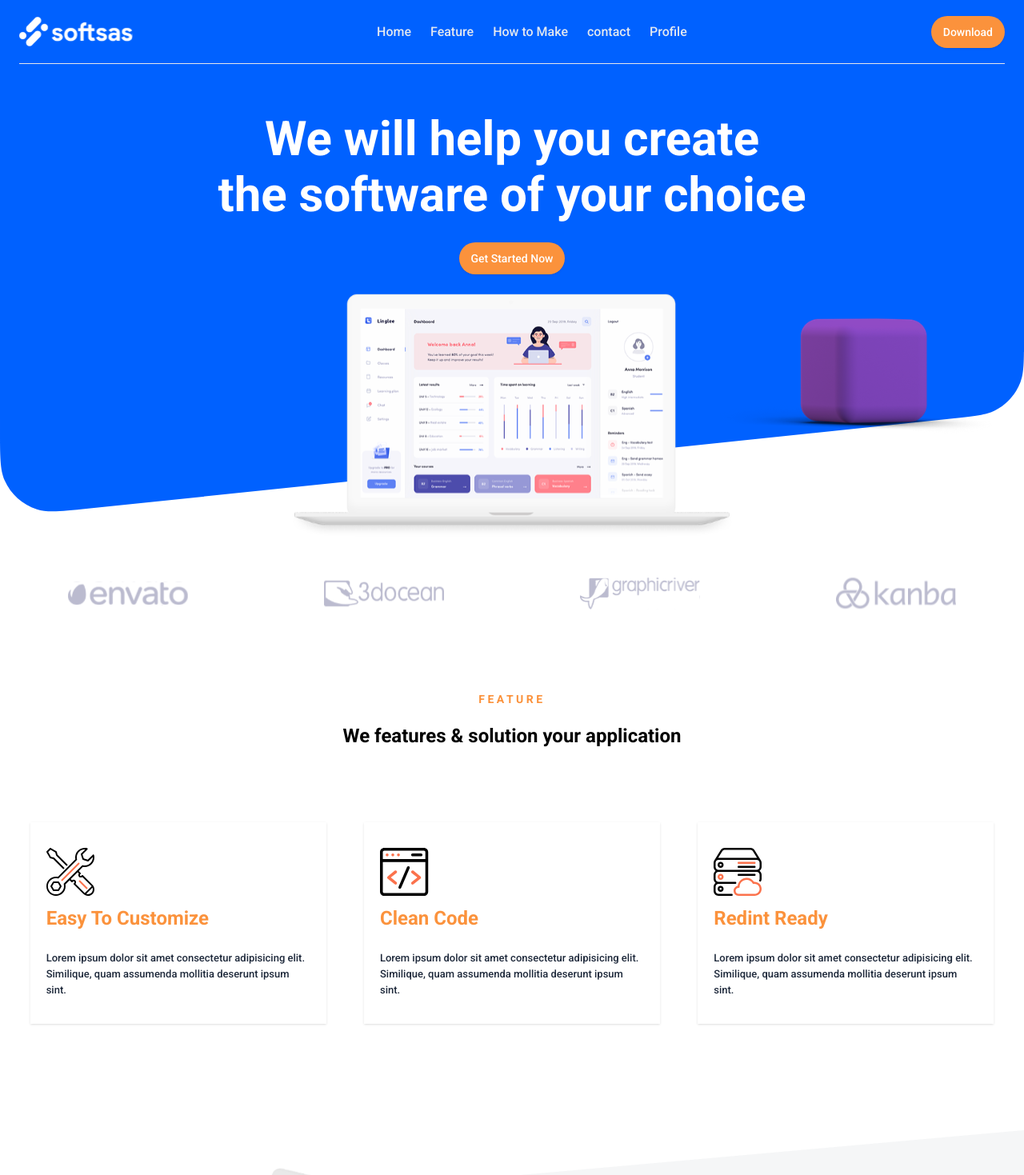
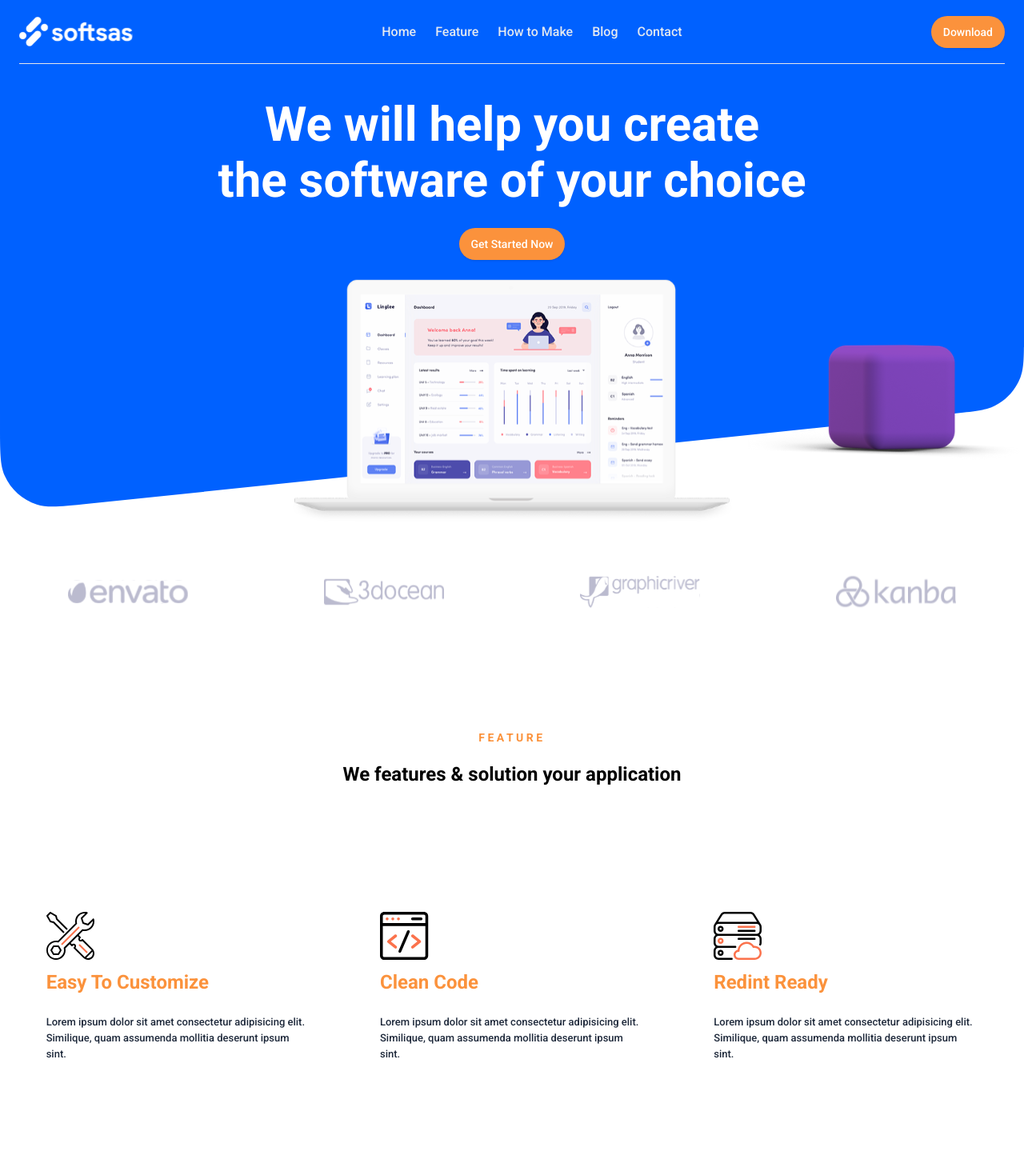
Before and after one commit to Pep-sanz/softses, a React (Vite) app: page / in a window 1280 px wide. Shown: the top 1469 px of the page at 80% size. Built offline with nearby package versions, Linux system fonts and the light colour scheme.

Commit message:
project completed

```diff
--- a/package.json
+++ b/package.json
@@ -13,7 +13,8 @@
     "antd": "^5.12.2",
     "react": "^18.2.0",
     "react-dom": "^18.2.0",
-    "react-icons": "^4.12.0"
+    "react-icons": "^4.12.0",
+    "react-router-dom": "^6.21.1"
   },
   "devDependencies": {
     "@types/react": "^18.2.37",
--- a/src/App.jsx
+++ b/src/App.jsx
@@ -1,18 +1,20 @@
+import FeatureSection from "./pages/FeatureSection";
 import QuestionsSection from "./pages/QuestionsSection";
-import FeatureSection from "./pages/FeatureSection";
+import BlogPost from "./pages/blogPost";
+import Download from "./pages/download";
 import HeroSection from "./pages/heroSection";
 import HowItWork from "./pages/howItWork";
-import WorkProcess from "./pages/workProcess";
 import PricingTable from "./pages/pricingtable";
 import TestiMonials from "./pages/testiMonials";
-import BlogPost from "./pages/blogPost";
-import Download from "./pages/download";
+import WorkProcess from "./pages/workProcess";
+import Navbar from "./components/navbar";
 import Footer from "./pages/footer";
 
 export default function App() {
   return (
-    <div className="w-full flex flex-col">
-      <HeroSection/>
+    <div className="app">
+      <Navbar />
+      <HeroSection />
       <FeatureSection />
       <HowItWork />
       <QuestionsSection />
--- a/src/components/MyDropdown/MyDropdown.jsx
+++ b/src/components/MyDropdown/MyDropdown.jsx
@@ -14,7 +14,7 @@ export default function MyDropdown({ textHeader }) {
     <div className={`dropdown ${isOpen ? "open" : ""}`}>
       <div className={`header-dropdown shadow  ${isOpen ? "text-slate-100 bg-orange-400" : ""}`}>
         <span>{textHeader}</span>
-        <div className="toggle">
+        <div className="toggle cursor-pointer">
           <FiChevronDown onClick={toggleDropdown} className={`arrow-down ${isOpen ? "animation-toggle" : ""}`} />
         </div>
       </div>
--- a/src/components/card.jsx
+++ b/src/components/card.jsx
@@ -6,7 +6,7 @@
 export default function Card({poster,date,title,paraghraf}) {
   return (
     <>
-      <div className="max-w-[370px] mx-auto my-3 bg-white shadow flex flex-col justify-evenly items-start px-5 py-8 box-border font-roboto gap-3 sm:w-auto">
+      <div className="max-w-[370px] mx-auto my-3 bg-white hover:shadow-lg flex flex-col justify-evenly cursor-pointer items-start px-5 py-8 box-border font-roboto gap-3 sm:w-auto">
            <img src={poster} alt="" />
            <h5 className="text-center text-orange-400 font-bold text-lg lg:text-2xl">{title}</h5>
            <div className="text-orange-400 text-[13px] font-normal">{date}</div>
--- a/src/components/navbar.jsx
+++ b/src/components/navbar.jsx
@@ -10,11 +10,11 @@ export default function Navbar() {
   };
 
   const menuItem = [
-    { label: "Home", href: "/home" },
-    { label: "Feature", href: "/home" },
-    { label: "How to Make", href: "/home" },
-    { label: "contact", href: "/home" },
-    { label: "Profile", href: "/home" },
+    { label: "Home", href: "#home" },
+    { label: "Feature", href: "#feature" },
+    { label: "How to Make", href: "#howItWork" },
+    { label: "Blog", href: "#blog" },
+    { label: "Contact", href: "#contact" },
   ];
 
   return (
@@ -53,7 +53,7 @@ export default function Navbar() {
       >
         <ul className=" flex flex-col pt-20 md:hidden h-full w-full">
           {menuItem.map((res, i) => (
-            <li className="p-6 border-b" key={i}>
+            <li className="p-6 border-b" onClick={handleclick} key={i}>
               <a href={res.href} className="hover:text-orange-400 active:text-orange-400 text-slate-100 text-md font-bold">
                 {res.label}
               </a>
--- a/src/pages/FeatureSection.jsx
+++ b/src/pages/FeatureSection.jsx
@@ -3,23 +3,22 @@ import Icon from "../assets/icon.svg";
 import Icon1 from "../assets/icon1.svg";
 import Icon2 from "../assets/icon2.svg";
 
+const features = [
+  { poster: Icon, title: "Easy To Customize", paraghraf: "Lorem ipsum dolor sit amet consectetur adipisicing elit. Similique, quam assumenda mollitia deserunt ipsum sint." },
+  { poster: Icon1, title: "Clean Code", paraghraf: "Lorem ipsum dolor sit amet consectetur adipisicing elit. Similique, quam assumenda mollitia deserunt ipsum sint." },
+  { poster: Icon2, title: "Redint Ready", paraghraf: "Lorem ipsum dolor sit amet consectetur adipisicing elit. Similique, quam assumenda mollitia deserunt ipsum sint." },
+];
 export default function FeatureSection() {
-  const features = [
-    { poster: Icon, title: "Easy To Customize", paraghraf:"Lorem ipsum dolor sit amet consectetur adipisicing elit. Similique, quam assumenda mollitia deserunt ipsum sint."},
-    { poster: Icon1, title:"Clean Code", paraghraf: "Lorem ipsum dolor sit amet consectetur adipisicing elit. Similique, quam assumenda mollitia deserunt ipsum sint." },
-    { poster: Icon2, title:"Redint Ready", paraghraf: "Lorem ipsum dolor sit amet consectetur adipisicing elit. Similique, quam assumenda mollitia deserunt ipsum sint." },
-  ];
-
   return (
-    <div className="w-full text-slate-800 font-roboto flex flex-col justify-between items-center gap-20 my-16">
-      <div className="flex flex-col justify-center items-center gap-5">
+    <div className="w-full lg:h-screen text-slate-800 font-roboto flex flex-col pt-28 items-center"  id="feature">
+      <div className="flex flex-col justify-center items-center gap-5 mb-28">
         <h5 className="text-center text-orange-400 text-sm font-bold tracking-[3.50px]">FEATURE</h5>
         <p className="text-center text-black font-bold text-2xl">We features & solution your application</p>
       </div>
       <div className="container mx-auto grid grid-cols-1 sm:grid-cols-2 lg:flex lg:justify-between items-center gap-5 px-6">
-       {features.map((res,i)=>(
-        <Card key={i} poster={res.poster} title={res.title} paraghraf={res.paraghraf}/>
-       ))}
+        {features.map((res, i) => (
+          <Card key={i} poster={res.poster} title={res.title} paraghraf={res.paraghraf} />
+        ))}
       </div>
     </div>
   );
--- a/src/pages/blogPost.jsx
+++ b/src/pages/blogPost.jsx
@@ -24,7 +24,7 @@ const blogFostContent = [
 
 export default function BlogPost() {
   return (
-    <div className="container mx-auto flex flex-col justify-evenly items-center font-roboto px-6">
+    <div className="container py-28 mx-auto flex flex-col justify-evenly items-center font-roboto px-6 " id="blog">
       <div className="w-full flex flex-col justify-center items-center mb-10 lg:mb-0">
         <h5 className="text-orange-400 text-sm font-bold tracking-[3.50px] mb-3">BLOG POST</h5>
         <p className="text-black font-bold text-2xl text-center">Latest insight post the our company</p>
--- a/src/pages/download.jsx
+++ b/src/pages/download.jsx
@@ -5,7 +5,7 @@ import Button from "../components/button";
 
 export default function Download() {
   return (
-    <div className="container m-auto flex justify-center items-center font-roboto mt-20 px-6 lg:pb-20" >
+    <div className="container m-auto flex justify-center items-center font-roboto px-6 lg:pb-20" >
       <div className="h-[335px] relative mt-[84px] w-full">
         <div className="h-[284px] absolute bg-blue-600 bg-opacity-20 rounded-[30px] w-full top-[30px] left-[30px] hidden sm:block" />
         <div className="h-[284px] absolute bg-blue-600 bg-opacity-30 rounded-[30px] w-full top-[5px] left-[16px] hidden sm:block" />
--- a/src/pages/footer.jsx
+++ b/src/pages/footer.jsx
@@ -1,81 +1,66 @@
 import { FiFacebook, FiInstagram, FiLinkedin, FiTwitter } from "react-icons/fi";
 import Logo2 from "../assets/logo2.png";
 
+const companyMenu = [{ label: "About us" }, { label: "Our Team" }, { label: "Products" }, { label: "Contact" }];
+const productMenu = [{ label: "Feature" }, { label: " pricing" }, { label: "Credit" }, { label: "FAQ" }];
+const downloadMenu = [{ label: " iOS" }, { label: "Android" }, { label: "Microsoft" }, { label: "Desktop" }];
+const supportMenu = [{ label: " Privacy" }, { label: "Help" }, { label: "terms" }, { label: "FAQ" }];
+
 export default function Footer() {
   return (
-    <footer className="w-full flex flex-col justify-center items-center border-t-2 overflow-hidden">
+    <footer className="w-full flex flex-col justify-center items-center border-t-2 overflow-hidden px-6">
       <div className=" h-[341px] container flex flex-col justify-between items-center border-b-2 lg:flex-row ">
-        <div className=" box-border h-full flex flex-col justify-center text-sm">
+        <div className=" box-border w-full h-full flex flex-col justify-center text-sm">
           <img src={Logo2} alt="" className="mb-[25px] w-[100px] h-[25px] lg:w-[193.28px] lg:h-[50px]" />
-          <span className="w-[370px]">Landing page builder is a hosted platform powered by the brizy builder aiming to connect you with potential clients.</span>
+          <span >Landing page builder is a hosted platform powered by the brizy builder aiming to connect you with potential clients.</span>
         </div>
         <div className="w-full flex justify-around items-center text-stone-500 text-[13px] font-normal ">
           <div className="leading-7">
             <h5 className="font-bold text-black leading-loose text-base mb-[15px]">Company</h5>
             <ul>
-              <li>
-                <a href="" className="hover:text-orange-400 transition">About us</a>
-              </li>
-              <li>
-                <a href="" className="hover:text-orange-400 transition">Our Team</a>
-              </li>
-              <li>
-                <a href="" className="hover:text-orange-400 transition">Products</a>
-              </li>
-              <li>
-                <a href="" className="hover:text-orange-400 transition">Contact</a>
-              </li>
+              {companyMenu.map((res, i) => (
+                <li key={i}>
+                  <a href="" className="hover:text-orange-400 transition">
+                    {res.label}
+                  </a>
+                </li>
+              ))}
             </ul>
           </div>
           <div className="leading-7">
             <h5 className="font-bold text-black leading-loose text-base mb-[15px]">Product</h5>
             <ul>
-              <li>
-                <a href="" className="hover:text-orange-400 transition">Feature</a>
-              </li>
-              <li>
-                <a href="" className="hover:text-orange-400 transition">pricing</a>
-              </li>
-              <li>
-                <a href="" className="hover:text-orange-400 transition">Credit</a>
-              </li>
-              <li>
-                <a href="" className="hover:text-orange-400 transition">FAQ</a>
-              </li>
+              {productMenu.map((res, i) => (
+                <li key={i}>
+                  <a href="" className="hover:text-orange-400 transition">
+                    {res.label}
+                  </a>
+                </li>
+              ))}
             </ul>
           </div>
           <div className="leading-7">
             <h5 className="font-bold text-black leading-loose text-base mb-[15px]">Download</h5>
             <ul>
-              <li>
-                <a href="" className="hover:text-orange-400 transition">iOS</a>
-              </li>
-              <li>
-                <a href="" className="hover:text-orange-400 transition">Android</a>
-              </li>
-              <li>
-                <a href="" className="hover:text-orange-400 transition">Microsoft</a>
-              </li>
-              <li>
-                <a href="" className="hover:text-orange-400 transition">Desktop</a>
-              </li>
+              {downloadMenu.map((res, i) => (
+                <li key={i}>
+                  <a href="" className="hover:text-orange-400 transition">
+                    {res.label}
+                  </a>
+                </li>
+              ))}
             </ul>
           </div>
           <div className="leading-7">
             <h5 className="font-bold text-black leading-loose text-base mb-[15px]">Support</h5>
             <ul>
-              <li>
-                <a href="" className="hover:text-orange-400 transition">Privacy</a>
-              </li>
-              <li>
-                <a href="" className="hover:text-orange-400 transition">Help</a>
-              </li>
-              <li>
-                <a href="" className="hover:text-orange-400 transition">terms</a>
-              </li>
-              <li>
-                <a href="" className="hover:text-orange-400 transition">FAQ</a>
-              </li>
+              {supportMenu.map((res, i) => (
+                <li key={i}>
+                  <a href="" className="hover:text-orange-400 transition">
+                    {res.label}
+                  </a>
+                </li>
+              ))}
             </ul>
           </div>
         </div>
@@ -88,16 +73,16 @@ export default function Footer() {
         </div>
         <div className="w-[180px] h-[30px] flex justify-between items-center ">
           <a href="" className="hover:bg-blue-600 hover:text-white transition text-stone-300 w-[40px] h-[40px] rounded-full flex justify-center items-center border border-stone-300">
-            <FiFacebook className="w-[20px] h-[20px]"/>
+            <FiFacebook className="w-[20px] h-[20px]" />
           </a>
           <a href="" className="hover:bg-blue-600 hover:text-white transition text-stone-300 w-[40px] h-[40px] rounded-full flex justify-center items-center border border-stone-300">
-            <FiTwitter className="w-[20px] h-[20px]"/>
+            <FiTwitter className="w-[20px] h-[20px]" />
           </a>
           <a href="" className="hover:bg-blue-600 hover:text-white transition text-stone-300 w-[40px] h-[40px] rounded-full flex justify-center items-center border border-stone-300">
-            <FiInstagram className="w-[20px] h-[20px]"/>
+            <FiInstagram className="w-[20px] h-[20px]" />
           </a>
           <a href="" className="hover:bg-blue-600 hover:text-white transition text-stone-300 w-[40px] h-[40px] rounded-full flex justify-center items-center border border-stone-300">
-            <FiLinkedin className="w-[20px] h-[20px]"/>
+            <FiLinkedin className="w-[20px] h-[20px]" />
           </a>
         </div>
       </div>
--- a/src/pages/heroSection.jsx
+++ b/src/pages/heroSection.jsx
@@ -1,5 +1,4 @@
 import Button from "../components/button";
-import Navbar from "../components/navbar";
 import Cube from "../assets/cube.svg";
 import Laptop from "../assets/img.svg";
 import Envato from "../assets/envato.svg";
@@ -9,11 +8,10 @@ import Kanba from "../assets/kanba.svg";
 
 export default function HeroSection() {
   return (
-    <div className="w-full h-screen font-roboto overflow-x-hidden">
-      <Navbar />
-      <div className="h-[45vh] lg:h-[55vh] bg-biru w-full relative">
+    <div className="w-full h-screen flex flex-col justify-center items-center gap-48 font-roboto pb-10 box-border" id="home">
+      <div className="h-[35vh] w-full lg:h-[65vh] bg-biru  relative">
         <img src="/img/bgBlue.svg" className="w-full -bottom-[80px] sm:-bottom-[150px] md:-bottom-[200px] absolute" alt="" />
-        <div className="absolute bottom-[-140px] sm:bottom-[-160px] md:bottom-[-200px] lg:bottom-[-185px] m-auto w-full h-full px-6  flex flex-col justify-between items-center">
+        <div className="absolute bottom-[-85px] sm:bottom-[-115px] md:bottom-[-145px] lg:bottom-[-185px] m-auto w-full h-full px-6  flex flex-col justify-between items-center">
           <div className="w-full h-full flex flex-col justify-center items-center mb-6">
             <div className="text-center text-white text-2xl sm:text-4xl font-bold mb-6 lg:text-6xl lg:leading-[70px]">
               <p>
@@ -25,11 +23,11 @@ export default function HeroSection() {
             <img src={Laptop} alt="laptop" className="w-[400px] md:w-[450px] lg:w-[550px] mt-6 sm:mt-10 lg:mt-6" />
           </div>
         </div>
-          <div className="hidden sm:block w-full h-[33vh] top-[280px] md:h-[42vh] relative">
-            <img src={Cube} alt="" className=" w-[30vh] md:w-[35vh] lg:w-[45vh] absolute right-[-35px] md:right-[-25px] lg:right-[20px] bottom-0 lg:-bottom-8" />
-          </div>
+        <div className="hidden sm:block w-full h-[33vh] top-[215px] md:h-[40vh] lg:h-[58vh] relative overflow-hidden">
+          <img src={Cube} alt="" className=" w-[30vh] md:w-[35vh] lg:w-[45vh] absolute right-[-35px] md:right-[-25px] lg:right-[-15px] bottom-0 lg:-bottom-8" />
+        </div>
       </div>
-      <div className="absolute w-full h-[25vh] lg:h-auto bottom-10 md:bottom-2 lg:flex justify-center items-center">
+      <div className="w-full lg:flex justify-center items-center md:mt-16">
         <div className="container grid grid-cols-2 m-auto lg:flex">
           <img src={Envato} alt="" className="h-[100px] w-[125px] mx-auto md:w-[150px]" />
           <img src={Docean} alt="" className="h-[100px] w-[125px] mx-auto md:w-[150px]" />
--- a/src/pages/howItWork.jsx
+++ b/src/pages/howItWork.jsx
@@ -2,11 +2,11 @@ import MacbookPro from "../assets/MacbookPro.svg";
 
 export default function HowItWork() {
   return (
-    <div className="w-full h-screen font-roboto bg-bgSilver bg-cover flex justify-center mb-16 lg:justify-end">
+    <div className="w-full h-screen font-roboto bg-bgSilver bg-cover flex justify-center  lg:justify-end" id="howItWork">
       <div className="hidden lg:block lg:w-[1250px] lg:h-[961px]">
         <img src={MacbookPro} alt="" className="" />
       </div>
-      <div className="flex flex-col justify-start items-start container h-full gap-10 lg:w-1/2 lg:justify-center lg:gap-3">
+      <div className="flex flex-col justify-center items-start container h-full lg:w-1/2 lg:justify-center lg:gap-3">
         <div className="w-full flex flex-col justify-center items-center gap-2">
         <h5 className="text-orange-400 text-sm font-bold tracking-[3.50px]">HOW IT WORK</h5>
         <p className="text-black font-bold  text-2xl">
@@ -15,7 +15,7 @@ export default function HowItWork() {
           problems solved
         </p>
         </div>
-        <div className="w-full gap-5 flex flex-col justify-center items-center mt-24 px-5 lg:mt-5 lg:gap-14">
+        <div className="w-full gap-10 flex flex-col justify-center items-center mt-16 px-6 ">
           <div>
             <div className="flex items-center gap-3">
               <span className="text-neutral-400 text-3xl font-bold">01</span>
```
Also changed, not shown: 1 other file (tests, documents, lock files or other folders).
